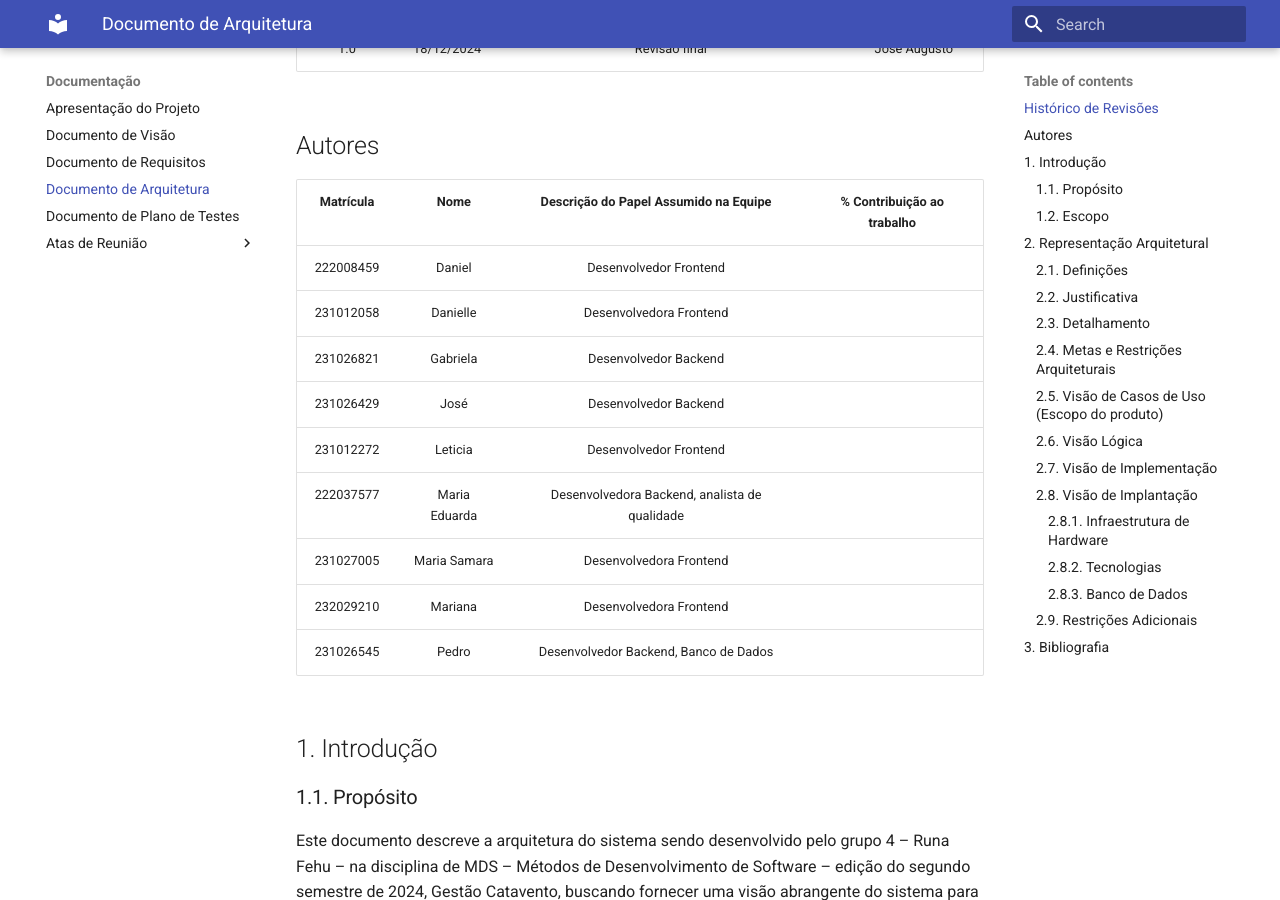
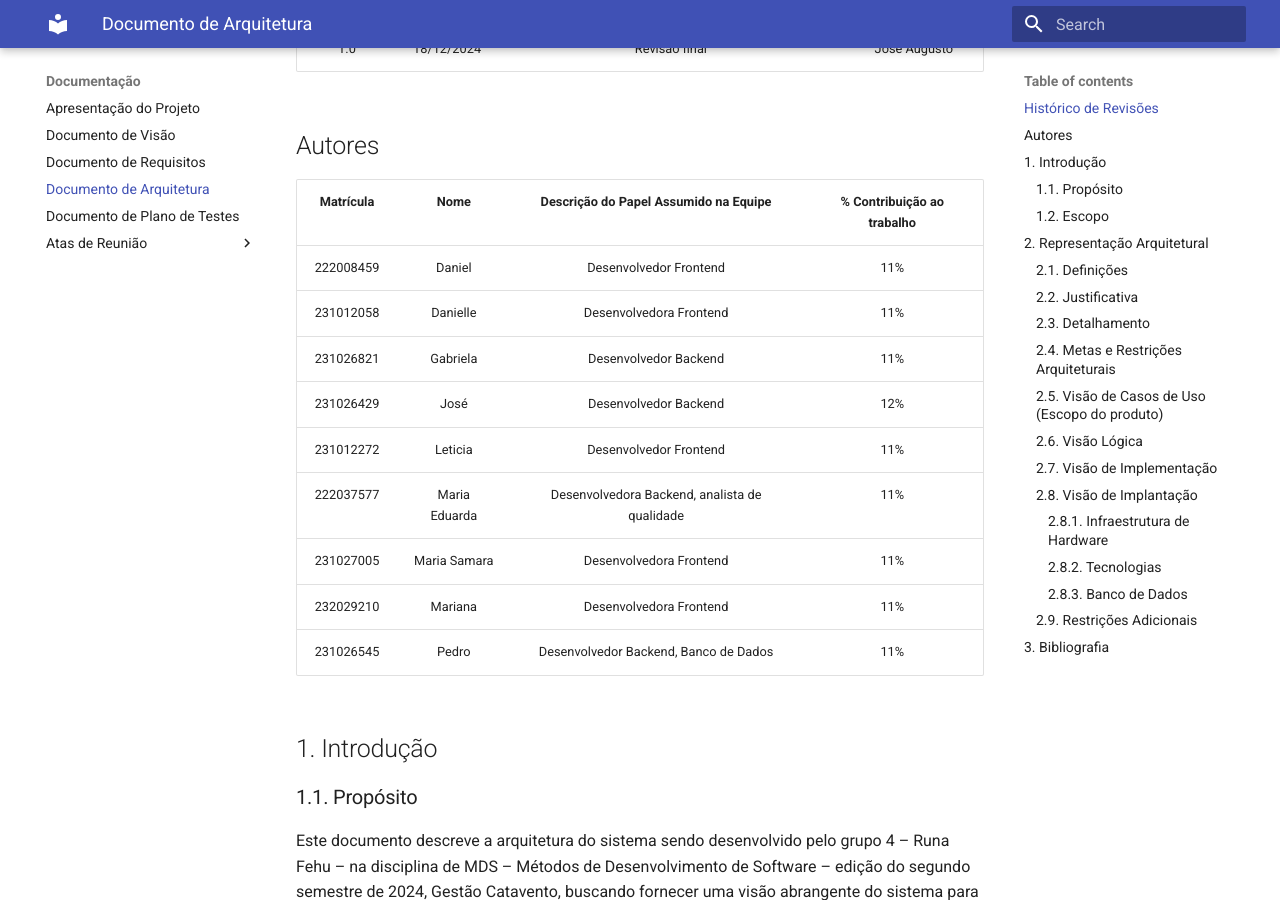
Before and after one commit to JAugustoM/Gestao-Catavento, an MkDocs documentation site: the page built from docs/documento-arquitetura/documento-arquitetura.md, in a window 1280 px wide and 900 px high, scrolled down 989 px. Built offline with MkDocs 1.6.1 and Material for MkDocs 9.7.7, drawn with Linux system fonts in a browser that asks for light colours.

Commit message:
[DOCS] Tabela vazia preenchida

```diff
--- a/docs/documento-arquitetura/documento-arquitetura.md
+++ b/docs/documento-arquitetura/documento-arquitetura.md
@@ -24,15 +24,15 @@
 
 | Matrícula | Nome | Descrição do Papel Assumido na Equipe | % Contribuição ao trabalho |
 | :-------: | :--: | :-----------------------------------: | :------------------------: |
-| 222008459 | Daniel | Desenvolvedor Frontend | |
-| 231012058 | Danielle | Desenvolvedora Frontend | |
-| 231026821 | Gabriela | Desenvolvedor Backend | |
-| 231026429 | José | Desenvolvedor Backend | |
-| 231012272 | Leticia | Desenvolvedor Frontend | |
-| 222037577 | Maria Eduarda | Desenvolvedora Backend, analista de qualidade | |
-| 231027005 | Maria Samara | Desenvolvedora Frontend | |
-| 232029210 | Mariana | Desenvolvedora Frontend | |
-| 231026545 | Pedro | Desenvolvedor Backend, Banco de Dados | |
+| 222008459 | Daniel | Desenvolvedor Frontend | 11% |
+| 231012058 | Danielle | Desenvolvedora Frontend | 11% |
+| 231026821 | Gabriela | Desenvolvedor Backend | 11% |
+| 231026429 | José | Desenvolvedor Backend | 12% |
+| 231012272 | Leticia | Desenvolvedor Frontend | 11% |
+| 222037577 | Maria Eduarda | Desenvolvedora Backend, analista de qualidade | 11% |
+| 231027005 | Maria Samara | Desenvolvedora Frontend | 11% |
+| 232029210 | Mariana | Desenvolvedora Frontend | 11% |
+| 231026545 | Pedro | Desenvolvedor Backend, Banco de Dados | 11% |
 
 ## 1. Introdução
 
```
